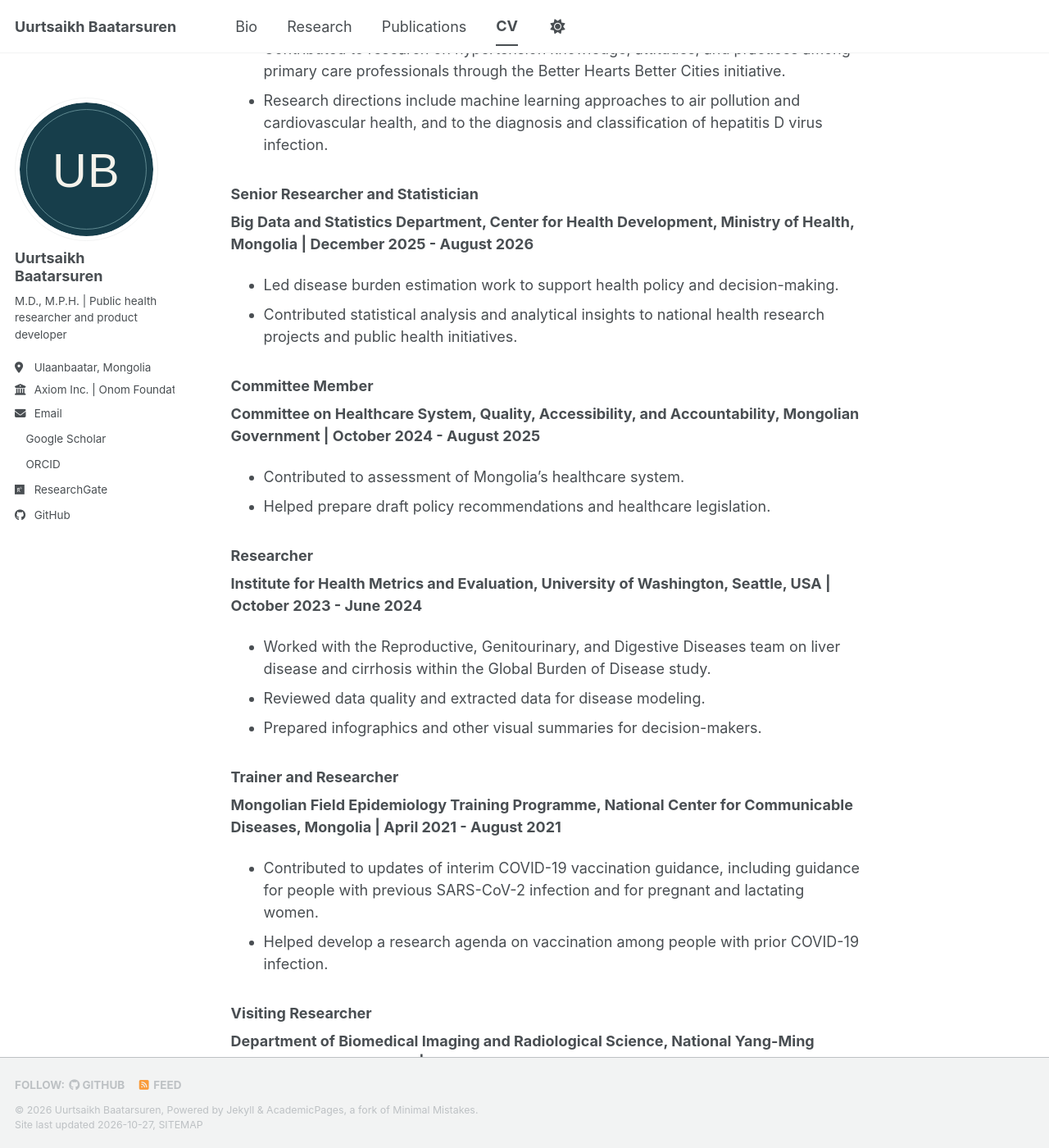
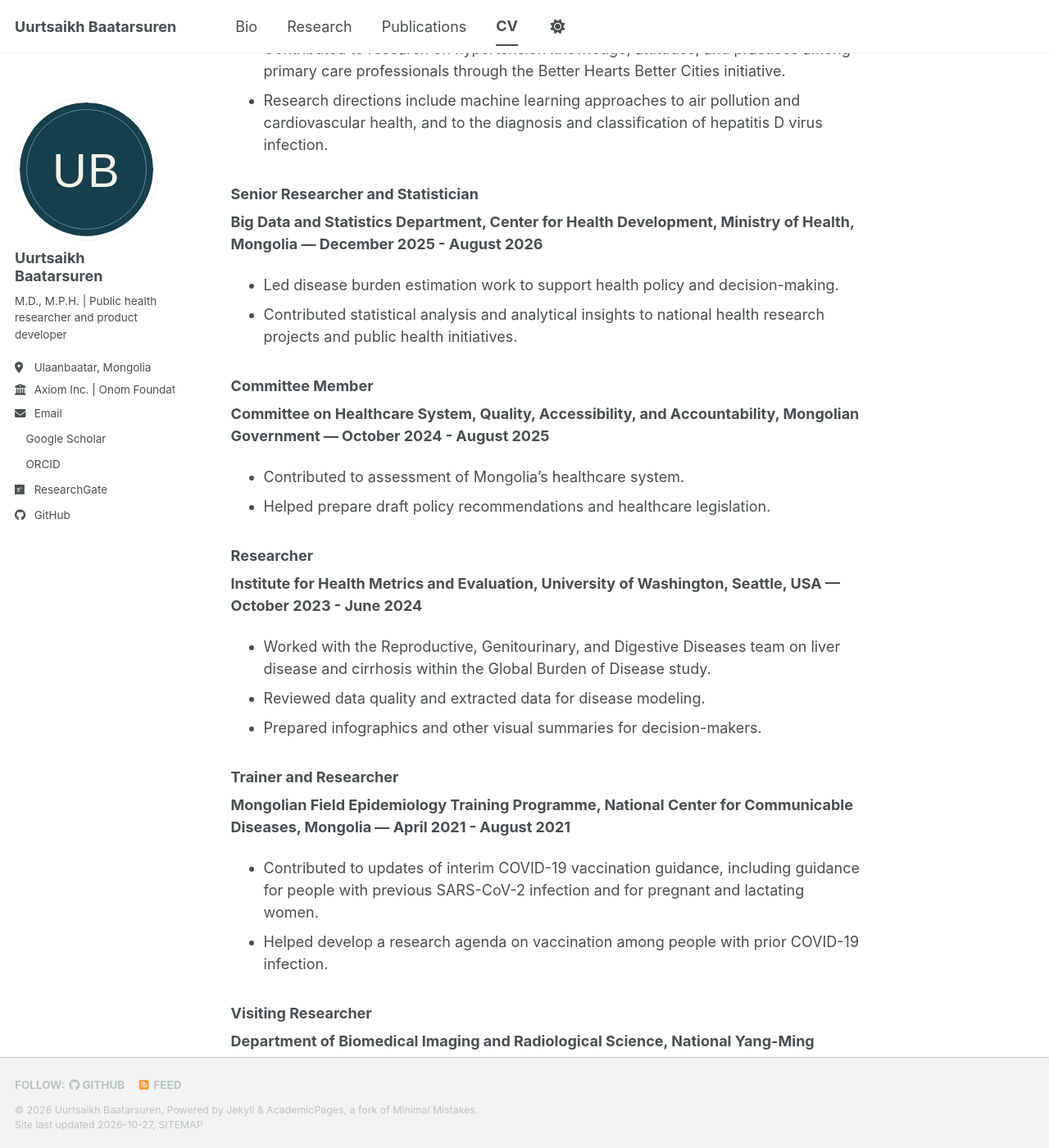
Before and after one commit to UureeB/uureeb.github.io, a Jekyll site: the page built from _pages/cv.md, in a window 1280 px wide and 1400 px high, scrolled down 1274 px. Shown: the whole window at 82% size. Built offline with Jekyll 4.4.1, drawn with Linux system fonts in a browser that asks for light colours; a script bundle is joined from its source files by our own code; a style sheet for code colours, icons or effects is not loaded; some of the changed text lies outside the part shown.

Commit message:
Keep CV dates as text instead of unintended tables

```diff
--- a/_pages/cv.md
+++ b/_pages/cv.md
@@ -20,63 +20,63 @@ Physician, public health researcher, and product developer with experience in po
 ## Education
 
 **Master of Public Health in Global Health**
-University of Washington, Seattle, USA | August 2022 - June 2024
+University of Washington, Seattle, USA — August 2022 - June 2024
 Fulbright Student Program scholar.
 
 Thesis: *Association between Acculturation and Sodium to Potassium Ratio and Disparity in Trends by Race/Ethnicity in the U.S.: NHANES 2011-2020.*
 
 **Medical Doctor in Traditional Medicine**
-Mongolian National University of Medical Sciences, Ulaanbaatar, Mongolia | September 2009 - June 2015
+Mongolian National University of Medical Sciences, Ulaanbaatar, Mongolia — September 2009 - June 2015
 
 ## Professional experience
 
 ### Chief Product Developer
-**Axiom Inc., Mongolia | June 2025 - present**
+**Axiom Inc., Mongolia — June 2025 - present**
 
 - Created and developed the Ярилцъя card game.
 - Contributed to development of the Hire.mn assessment platform.
 - Collaborated on organizational behavior research, business management research, and training.
 
 ### Project Manager and Researcher
-**Onom Foundation and Liver Center, Ulaanbaatar, Mongolia | October 2024 - present; July 2016 - July 2022**
+**Onom Foundation and Liver Center, Ulaanbaatar, Mongolia — October 2024 - present; July 2016 - July 2022**
 
 - Developed and led field research for a population-based hypertension survey of 4,515 adults in Ulaanbaatar and performed statistical analysis.
 - Contributed to research on hypertension knowledge, attitudes, and practices among primary care professionals through the Better Hearts Better Cities initiative.
 - Research directions include machine learning approaches to air pollution and cardiovascular health, and to the diagnosis and classification of hepatitis D virus infection.
 
 ### Senior Researcher and Statistician
-**Big Data and Statistics Department, Center for Health Development, Ministry of Health, Mongolia | December 2025 - August 2026**
+**Big Data and Statistics Department, Center for Health Development, Ministry of Health, Mongolia — December 2025 - August 2026**
 
 - Led disease burden estimation work to support health policy and decision-making.
 - Contributed statistical analysis and analytical insights to national health research projects and public health initiatives.
 
 ### Committee Member
-**Committee on Healthcare System, Quality, Accessibility, and Accountability, Mongolian Government | October 2024 - August 2025**
+**Committee on Healthcare System, Quality, Accessibility, and Accountability, Mongolian Government — October 2024 - August 2025**
 
 - Contributed to assessment of Mongolia's healthcare system.
 - Helped prepare draft policy recommendations and healthcare legislation.
 
 ### Researcher
-**Institute for Health Metrics and Evaluation, University of Washington, Seattle, USA | October 2023 - June 2024**
+**Institute for Health Metrics and Evaluation, University of Washington, Seattle, USA — October 2023 - June 2024**
 
 - Worked with the Reproductive, Genitourinary, and Digestive Diseases team on liver disease and cirrhosis within the Global Burden of Disease study.
 - Reviewed data quality and extracted data for disease modeling.
 - Prepared infographics and other visual summaries for decision-makers.
 
 ### Trainer and Researcher
-**Mongolian Field Epidemiology Training Programme, National Center for Communicable Diseases, Mongolia | April 2021 - August 2021**
+**Mongolian Field Epidemiology Training Programme, National Center for Communicable Diseases, Mongolia — April 2021 - August 2021**
 
 - Contributed to updates of interim COVID-19 vaccination guidance, including guidance for people with previous SARS-CoV-2 infection and for pregnant and lactating women.
 - Helped develop a research agenda on vaccination among people with prior COVID-19 infection.
 
 ### Visiting Researcher
-**Department of Biomedical Imaging and Radiological Science, National Yang-Ming University, Taipei, Taiwan | January 2016 - May 2016**
+**Department of Biomedical Imaging and Radiological Science, National Yang-Ming University, Taipei, Taiwan — January 2016 - May 2016**
 
 - Conducted laboratory research on cell senescence and cofilin-1 overexpression.
 - Performed Western blotting, cell culture, and immunohistochemistry experiments.
 
 ### Research Assistant
-**Mongolian Health Initiative, Mongolia-Harvard University joint program, Ulaanbaatar, Mongolia | September 2013 - June 2014**
+**Mongolian Health Initiative, Mongolia-Harvard University joint program, Ulaanbaatar, Mongolia — September 2013 - June 2014**
 
 - Supported research on vitamin D status among pregnant women in Mongolia.
 - Collected blood specimens and research data and checked data quality.
@@ -89,18 +89,18 @@ My articles cover hypertension, diabetes, infectious diseases, and public health
 
 ## Professional service
 
-- **Secretary, Mongolian Hypertension Society** | September 2018 - present
-- **Member, European Association for the Study of the Liver** | April 2017 - present
-- **Head, Scientific Association of Medical Students, MNUMS** | September 2011 - June 2014
+- **Secretary, Mongolian Hypertension Society** — September 2018 - present
+- **Member, European Association for the Study of the Liver** — April 2017 - present
+- **Head, Scientific Association of Medical Students, MNUMS** — September 2011 - June 2014
 
 ## Selected honors and awards
 
-- **Fulbright Student Program**, master's degree scholarship | 2022-2024
-- **Young Investigator Travel Grant**, International Society of Hypertension Annual Scientific Meeting | 2018
-- **Young Investigator Bursary**, European Association for the Study of the Liver, International Liver Conference | 2018
-- **Exchange Researcher Scholarship**, National Yang-Ming University | 2015-2016
-- **First place**, 8th National Scientific Conference of Mongolian Medical Students | 2015
-- **Second place**, 6th National Scientific Conference of Mongolian Medical Students | 2013
+- **Fulbright Student Program**, master's degree scholarship — 2022-2024
+- **Young Investigator Travel Grant**, International Society of Hypertension Annual Scientific Meeting — 2018
+- **Young Investigator Bursary**, European Association for the Study of the Liver, International Liver Conference — 2018
+- **Exchange Researcher Scholarship**, National Yang-Ming University — 2015-2016
+- **First place**, 8th National Scientific Conference of Mongolian Medical Students — 2015
+- **Second place**, 6th National Scientific Conference of Mongolian Medical Students — 2013
 
 ## Methods and technical skills
 
@@ -116,7 +116,7 @@ My articles cover hypertension, diabetes, infectious diseases, and public health
 
 ## Additional training
 
-**Machine Learning**, Stanford Online / Coursera | November 2020 - August 2021
+**Machine Learning**, Stanford Online / Coursera — November 2020 - August 2021
 
 ## Translation work
 
```
